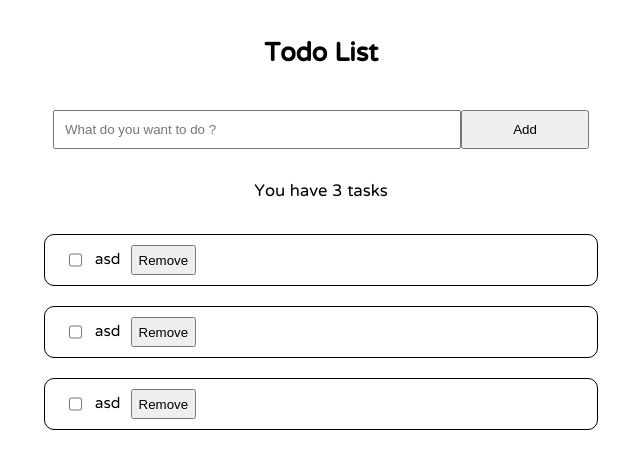
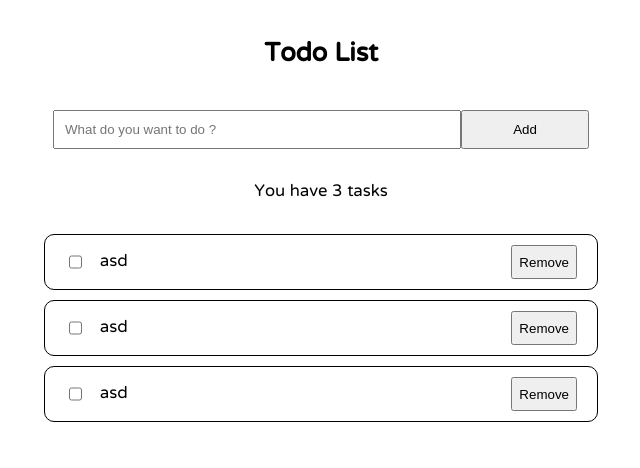
Before and after one commit to Prajwal-Pawar/todo-list-react, a React (Create React App) app: page / in a window 1280 px wide. Shown: the top 468 px of the page, without its empty margins (319-959 px from the left). Built offline with nearby package versions, Linux system fonts and the light colour scheme.

Commit message:
fixed tasks list layout

```diff
--- a/src/components/TaskList.js
+++ b/src/components/TaskList.js
@@ -3,13 +3,13 @@ import '../styles/tasklist.css';
 const TaskList = ({ todo }) => {
   return (
     <div id="tasks">
-      {/* <div> */}
-      <input type="checkbox" />
-      <p>{todo}</p>
-      {/* </div> */}
-      {/* <div> */}
-      <button>Remove</button>
-      {/* </div> */}
+      <div id="task">
+        <input type="checkbox" />
+        <p>{todo}</p>
+      </div>
+      <div id="task-delete">
+        <button>Remove</button>
+      </div>
     </div>
   );
 };
--- a/src/styles/tasklist.css
+++ b/src/styles/tasklist.css
@@ -1,20 +1,24 @@
 #tasks {
   display: flex;
-  /* justify-content: center; */
+  justify-content: space-between;
   padding: 0px 20px;
   border: 1px solid black;
   border-radius: 10px;
   width: 40%;
-  margin: 20px auto;
-  /* justify-content: space-between; */
+  margin: 10px auto;
 }
 
-#tasks p {
-  font-size: 1.2rem;
-  padding: 0px 10px;
-  margin: 5px 0px;
+#task {
+  display: flex;
 }
 
-#tasks button {
+#task p {
+  font-size: 1.3rem;
+  padding: 0px 10px;
+  margin: 5px;
+}
+
+#task-delete {
+  display: flex;
   margin: 10px 0px;
 }
```
